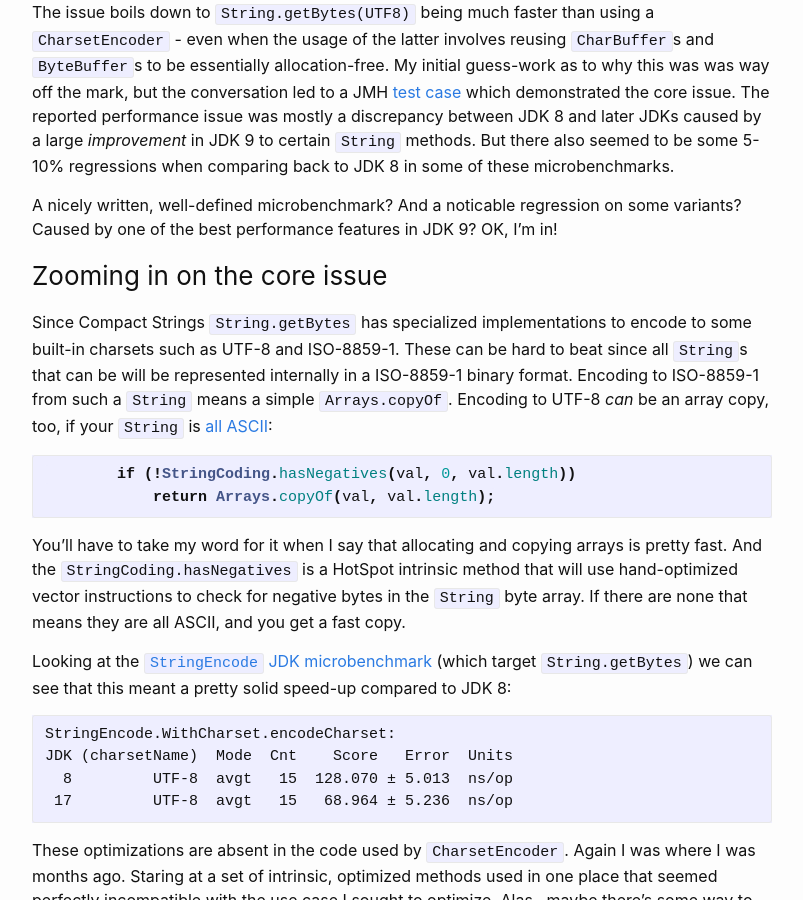
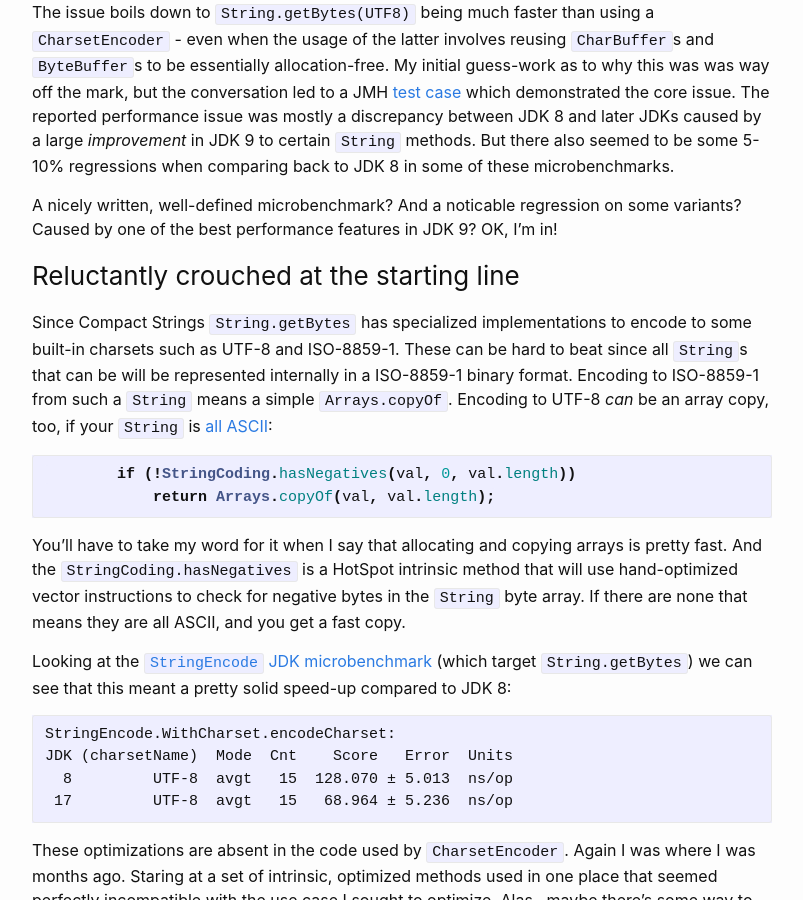
Before and after one commit to cl4es/cl4es.github.io, a Jekyll site: the page built from _posts/2021-10-17-Faster-Charset-Encoding.md, in a window 1280 px wide and 900 px high, scrolled down 2420 px. Shown: the whole window, without its empty margins (238-1041 px from the left). Built offline with Jekyll 4.4.1, drawn with Linux system fonts in a browser that asks for light colours; comment, search, counter and statistics services are not loaded.

Commit message:
more cake

```diff
--- a/_posts/2021-10-17-Faster-Charset-Encoding.md
+++ b/_posts/2021-10-17-Faster-Charset-Encoding.md
@@ -74,7 +74,7 @@ The issue boils down to `String.getBytes(UTF8)` being much faster than using a `
 
 A nicely written, well-defined microbenchmark? And a noticable regression on some variants? Caused by one of the best performance features in JDK 9? OK, I'm in!
 
-### Zooming in on the core issue
+### Reluctantly crouched at the starting line
 
 Since Compact Strings `String.getBytes` has specialized implementations to encode to some built-in charsets such as UTF-8 and ISO-8859-1. These can be hard to beat since all `String`s that can be will be represented internally in a ISO-8859-1 binary format. Encoding to ISO-8859-1 from such a `String` means a simple `Arrays.copyOf`. Encoding to UTF-8 _can_ be an array copy, too, if your `String` is [all ASCII](https://github.com/openjdk/jdk17u/blob/aabc4ba0eef9e47fc547b4ec91153a9427acd968/src/java.base/share/classes/java/lang/String.java#L1264):
 
```
